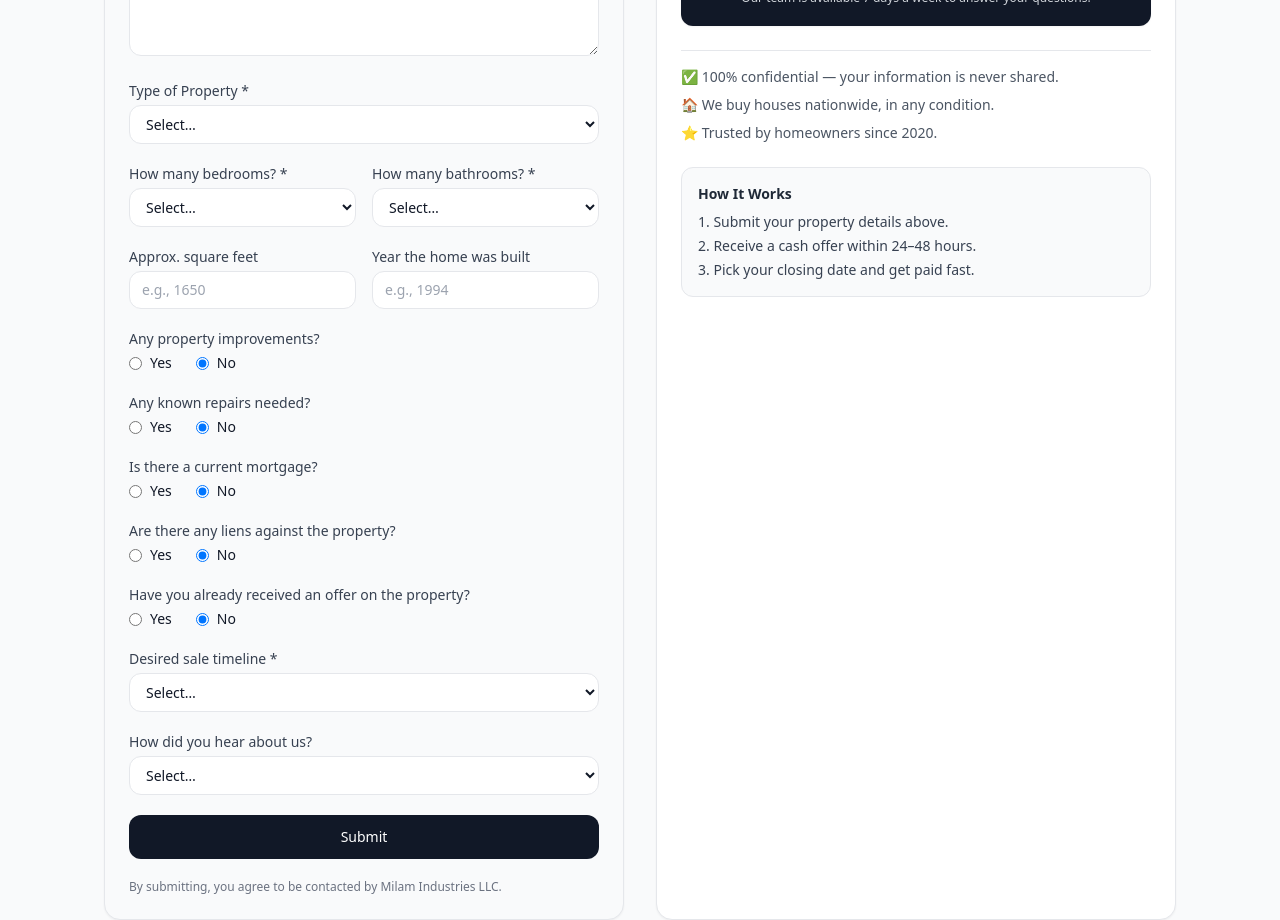
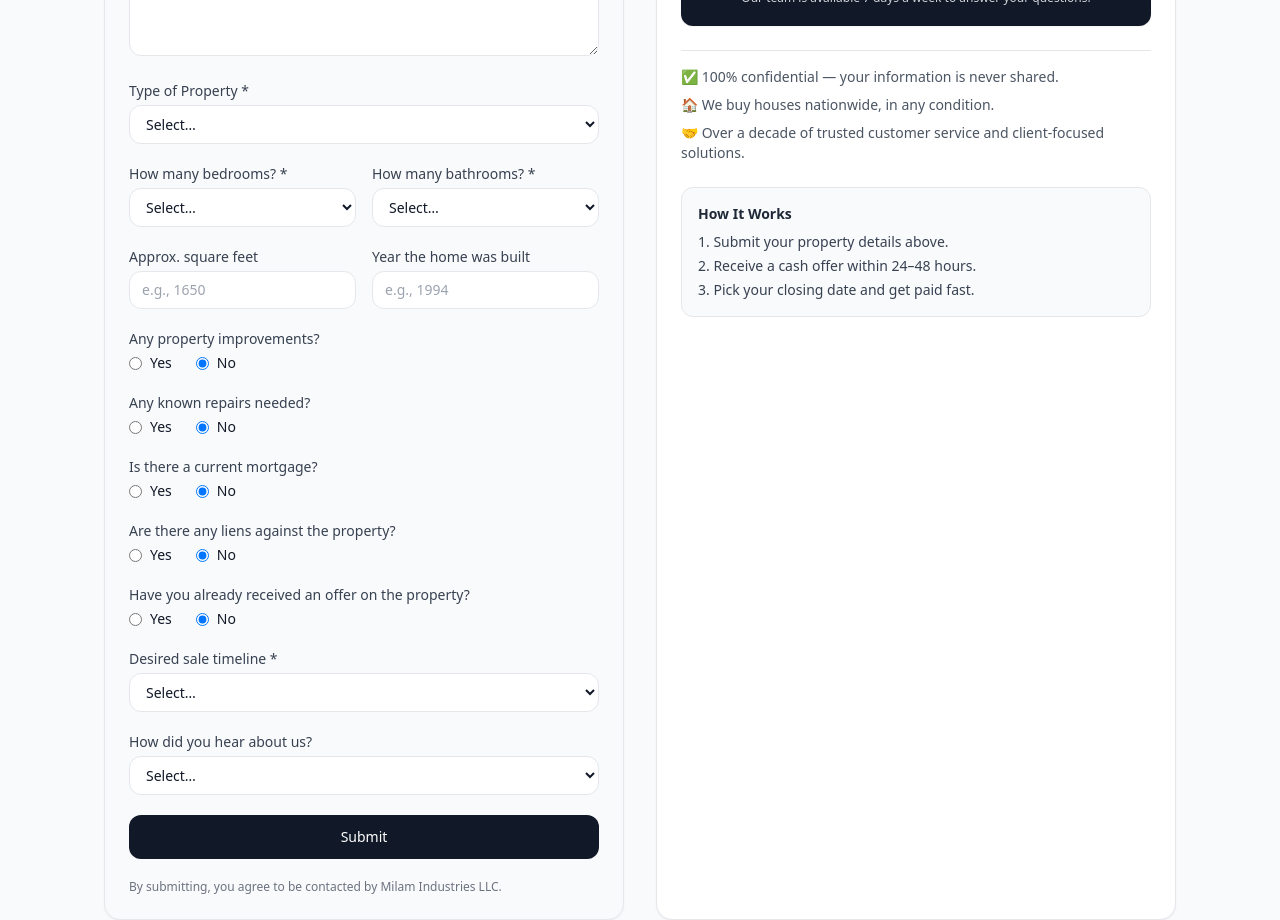
Before and after one commit to milamindustries/milamindustries-site, a Next.js app in the folder milamindustries-site/: page /contact in a window 1280 px wide. Shown: the part 780-1700 px from the top of the page. Built offline with nearby package versions, Linux system fonts and the light colour scheme.

Commit message:
chore(content): update trust statement to emphasize decade of customer service and real estate experience

```diff
--- a/milamindustries-site/app/contact/page.jsx
+++ b/milamindustries-site/app/contact/page.jsx
@@ -236,7 +236,7 @@ export default function ContactPage() {
           <div className="mt-6 border-t pt-4 text-sm text-gray-600 space-y-2">
             <p>✅ 100% confidential — your information is never shared.</p>
             <p>🏠 We buy houses nationwide, in any condition.</p>
-            <p>⭐ Trusted by homeowners since 2020.</p>
+            <p>🤝 Over a decade of trusted customer service and client-focused solutions.</p>
           </div>
 
           {/* Mini "How it works" */}
```
